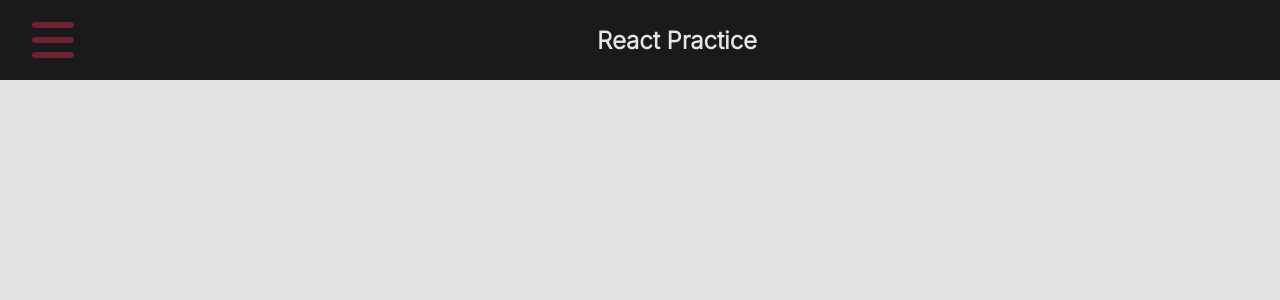
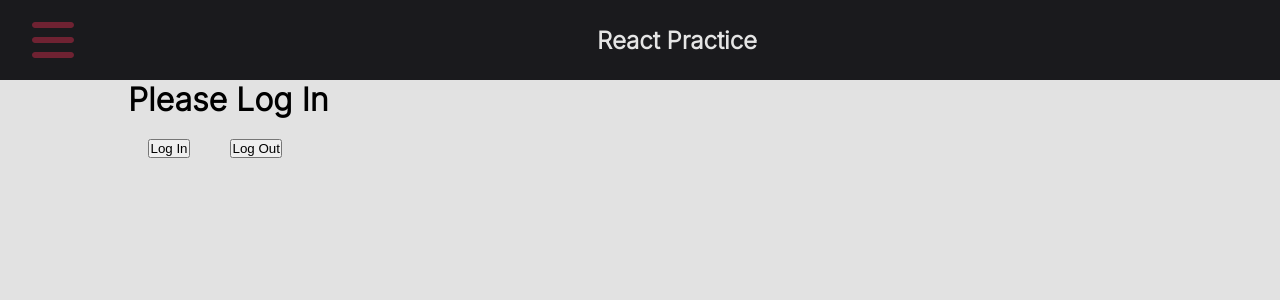
Before and after one commit to YujenM/React_practice, a React (Create React App) app: page /React_practice/src/components/conditionrendering.js in a window 1280 px wide. Shown: the top 300 px of the page. Built offline with nearby package versions, Linux system fonts and the light colour scheme; a web font is replaced by a local one.

Commit message:
New component conditional rendering added

```diff
--- a/src/App.css
+++ b/src/App.css
@@ -213,3 +213,12 @@ cursor: pointer;
 
 }
 /* slider */
+
+
+
+
+/* conditional rendering */
+
+.loginandoutbtn{
+  margin: 2% 2% 2% 2%;
+}
--- a/src/App.js
+++ b/src/App.js
@@ -8,6 +8,7 @@ import Buttonusestate from './components/nightmode'
 // import Footer from './components/Footer';
 import LoadingBar from 'react-top-loading-bar'
 import Slider from './components/Slider';
+import Conditionalrendering from './components/conditionrendering'
 import {
   BrowserRouter as Router,
   Route,
@@ -33,6 +34,7 @@ function App() {
         <Route path='/React_practice/src/components/nightmode.js' element={<Buttonusestate/>}></Route>
         <Route path='/React_practice/src/components/Todolist.js' element={<Todo button='Add Item'/>}></Route>
         <Route path='/React_practice/src/components/Slider.js' element={<Slider/>}></Route>
+        <Route path="/React_practice/src/components/conditionrendering.js" element={<Conditionalrendering/>}></Route>
       </Routes>
       {/* <Footer/> */}
     </Router>
--- a/src/components/Sidebara.js
+++ b/src/components/Sidebara.js
@@ -32,6 +32,11 @@ export const Sidebara=[
         path: "/React_practice/src/components/slider.js",
         icon:<FontAwesomeIcon icon={icon.faRightLeft}/>,
         cName:'nav-text'
+    },
+    {
+        title:"Conditional rendering",
+        path: "/React_practice/src/components/conditionrendering.js",
+        icon:<FontAwesomeIcon icon={icon.faCheck}/>,
+        cName:'nav-text'
     }
-
 ]
--- /dev/null
+++ b/src/components/conditionrendering.js
@@ -0,0 +1,19 @@
+import React, { useState } from 'react';
+import '../App.css'
+export default function ConditionRendering() {
+    const [loggedin, setLoggedin] = useState(false);
+
+    const userLogin = () => {
+        setLoggedin(true);
+    };
+    const userLogout = () => {
+        setLoggedin(false);
+    };
+    return (
+        <div className='container'>
+            {loggedin ? <h1>Welcome, user!</h1> : <h1>Please Log In</h1>}
+            <button className='loginandoutbtn' onClick={userLogin}>Log In</button>
+            <button className='loginandoutbtn' onClick={userLogout}>Log Out</button>
+        </div>
+    );
+}
--- a/src/components/projectdesciption.js
+++ b/src/components/projectdesciption.js
@@ -15,5 +15,9 @@ export const projectdescription=[
         title:'To-Do List Component',
         description:"Our To-Do List component is a practical addition to your React app. Manage your tasks with ease, add or remove them, and rest assured that your tasks are saved in your browser's local storage. It's the perfect tool for staying organized."
     },
+    {
+        title:'Conditional Rendering',
+        description:'rendering'
+    }
 
 ]
```
